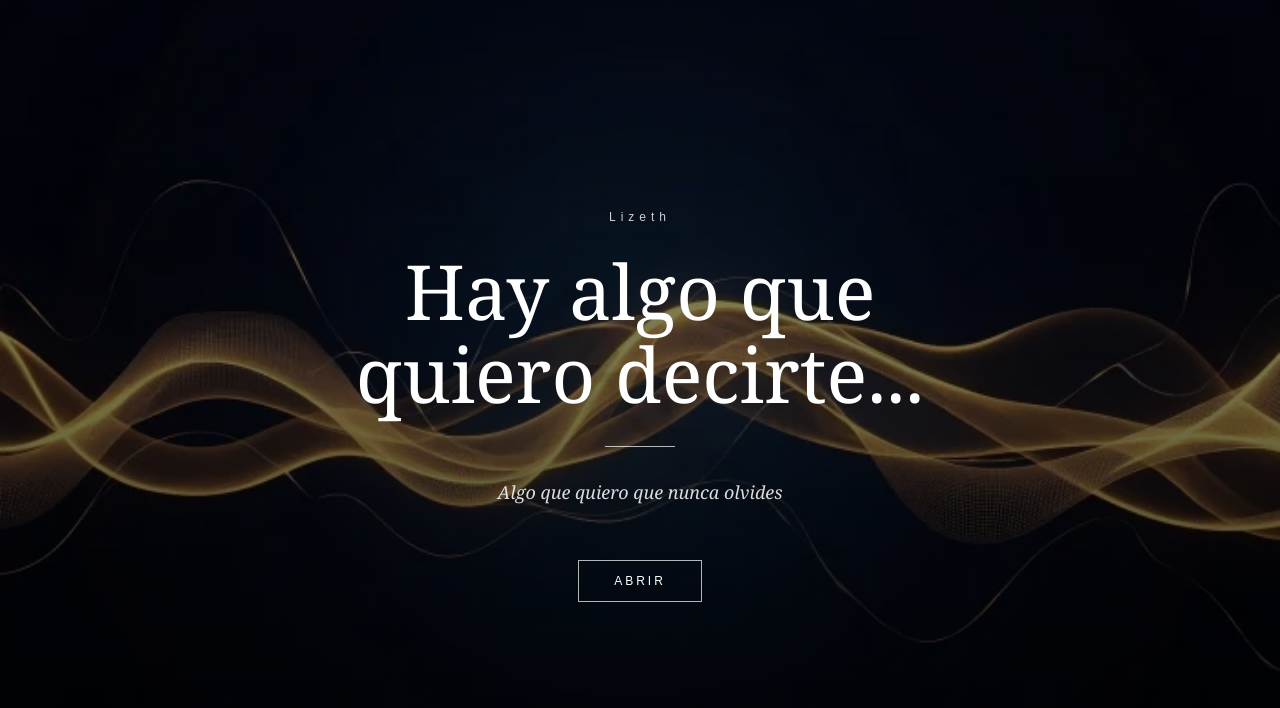
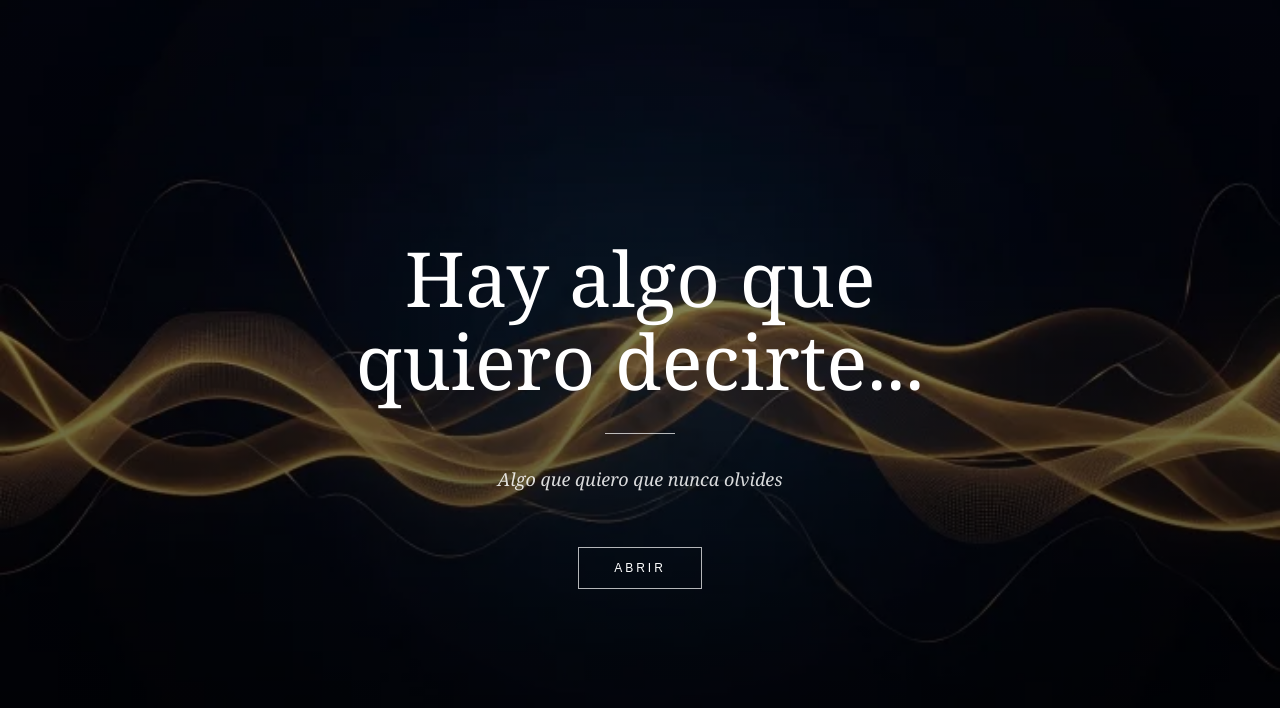
Before and after one commit to xsharyn-0/para-lizeth, a plain HTML site: page index.html in a window 1280 px wide. Drawn offline with Linux system fonts and the light colour scheme.

Commit message:
Add files via upload

```diff
--- a/index.html
+++ b/index.html
@@ -829,7 +829,7 @@ body {
     <div class="contenido-portada">
 
         <p class="mediano">
-            Lizeth
+
         </p>
 
         <h1>
```
